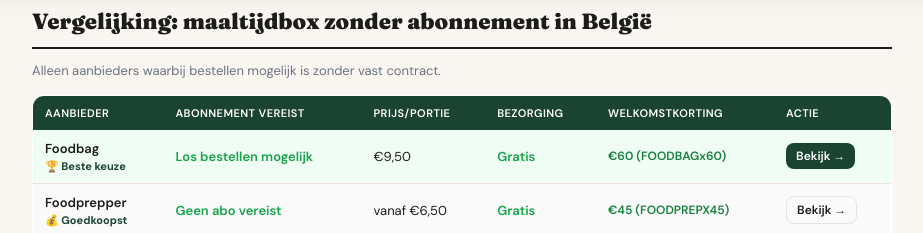
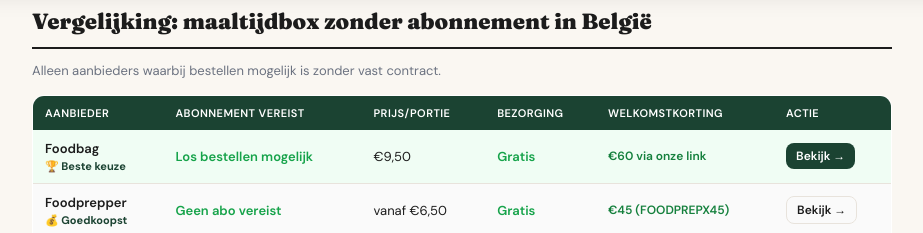
Before and after one commit to fetspets/bestemaaltijdbox, a Next.js app: page /blog/maaltijdbox-zonder-abonnement-belgie in a window 1280 px wide. Shown: the part 800-1033 px from the top of the page, without its empty margins (178-1101 px from the left). Built offline with nearby package versions, Linux system fonts and the light colour scheme.

Commit message:
auto: update page.tsx

```diff
--- a/src/app/blog/maaltijdbox-zonder-abonnement-belgie/page.tsx
+++ b/src/app/blog/maaltijdbox-zonder-abonnement-belgie/page.tsx
@@ -78,7 +78,7 @@ const vergelijkingsTabel = [
     abonnement: 'Los bestellen mogelijk',
     portie: '€9,50',
     bezorging: 'Gratis',
-    korting: '€60 (FOODBAGx60)',
+    korting: '€60 via onze link',
     badge: '🏆 Beste keuze',
   },
   {
```
